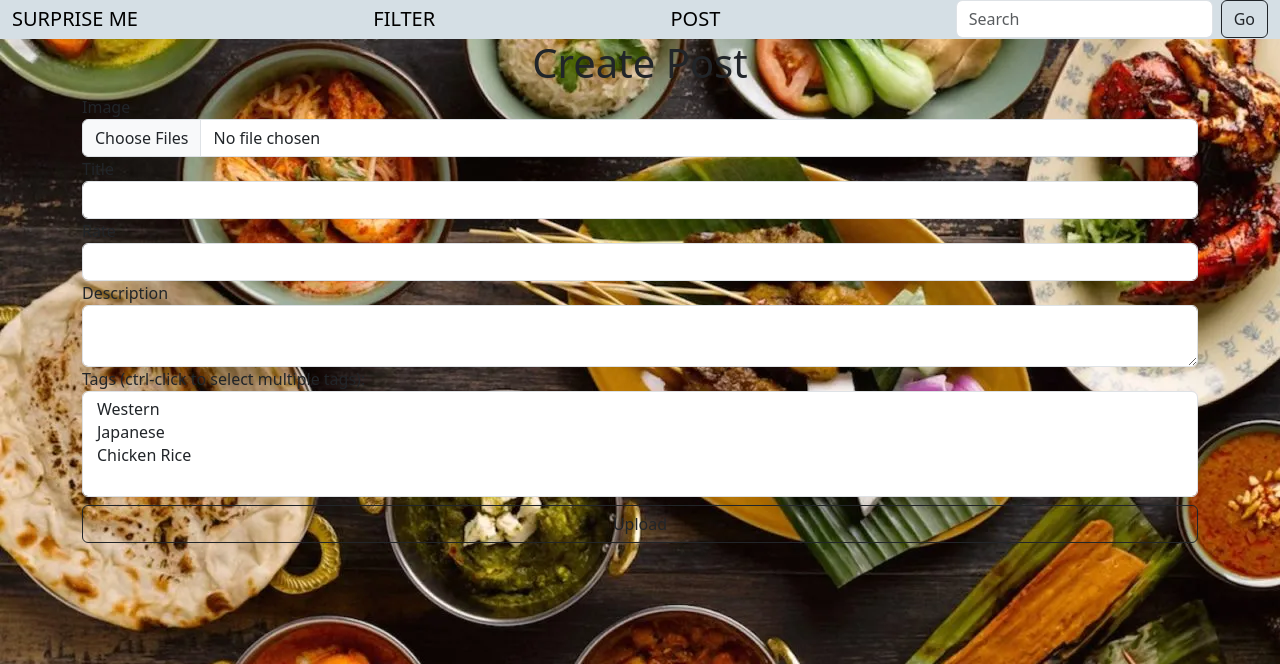
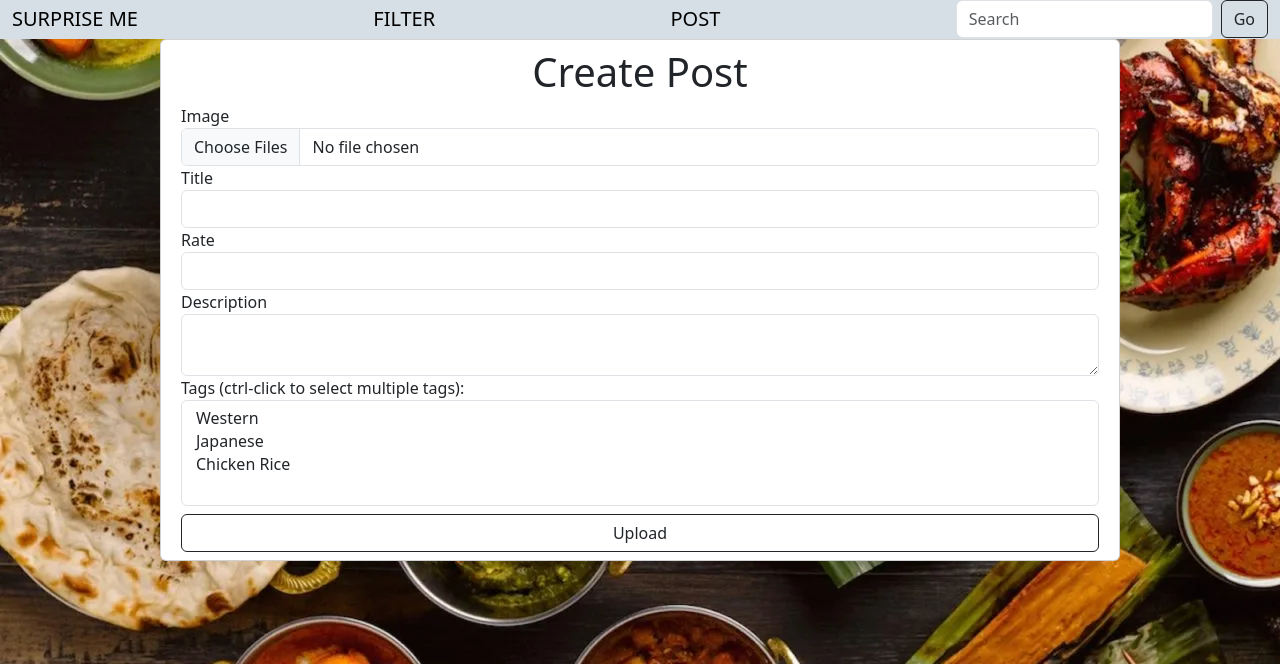
Before and after one commit to ryangohca/wahoo, a Flask app: page /upload in a window 1280 px wide. Shown: the part 136-800 px from the top of the page. Run offline with Flask 3, Linux system fonts and the light colour scheme; some libraries are stand-ins or nearby versions.

Commit message:
no more cosplay

```diff
--- a/app.py
+++ b/app.py
@@ -119,14 +119,14 @@ def root():
         contents.append((post, image, description))  #not done yet tryna figure out images
     return render_template("home.html", contents=contents)
 
-"""
+
 # uncomment if need to reset stuff
 @app.route('/reseteverything')
 def reseteverything():
     db.drop_all()
     db.create_all()
     return redirect(url_for('root'))
-"""
+
 
 @app.route('/login')
 def login():
--- a/templates/upload.html
+++ b/templates/upload.html
@@ -4,6 +4,8 @@
 {% block title %} Create Post {% endblock %}
 {% block head %} {{ super() }} {% endblock %}
 {% block content %}
+    <div class="d-flex justify-content-center">
+        <div class="card w-75" style="padding: 8px;">
             <div class="text-center">
                 <h1> Create Post </h1>
             </div>
@@ -21,4 +23,6 @@
             {% if success is defined %}
                 <h2>Success!</h2>
             {% endif %}
+        </div>
+    </div>
 {% endblock %}
```
Also changed, not shown: instance/app.db, static/images/posts/3jYGjvqUC5Aph3EKKLwRFkneCZfDXD.jpg (deleted), static/images/posts/cP8D2Oo3SqVcw5IPGwBXHSztOtCIuf.jpg (deleted), static/images/posts/gET4d0a3Y2nBTy7mpXKK7JSBbv76uI.jpg (deleted), static/images/posts/gXyb7BYII0aTyRbOmZkbOhwjrMXjkW.png (deleted), static/images/posts/sFaB3wb049STRG8N9C82Prc5bUp6B9.jpg (deleted). Lines whose indentation alone changed are shown as unchanged.
